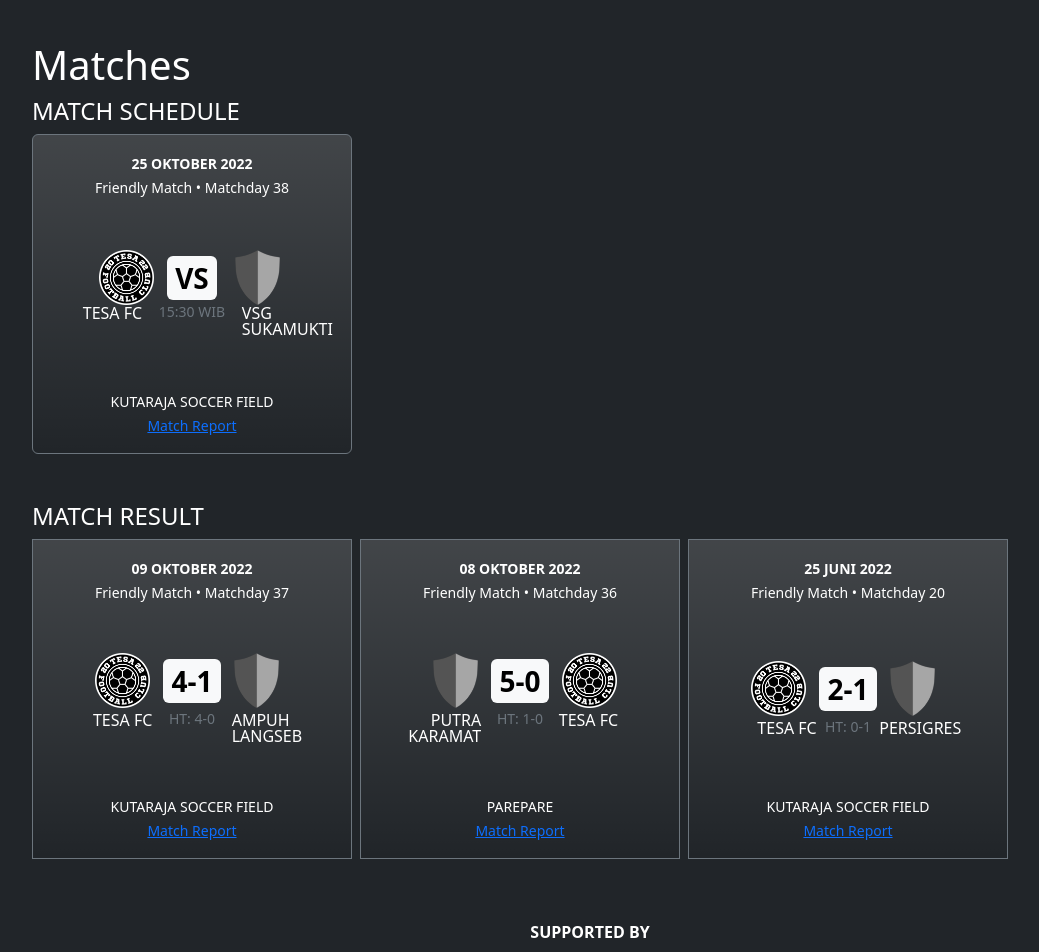
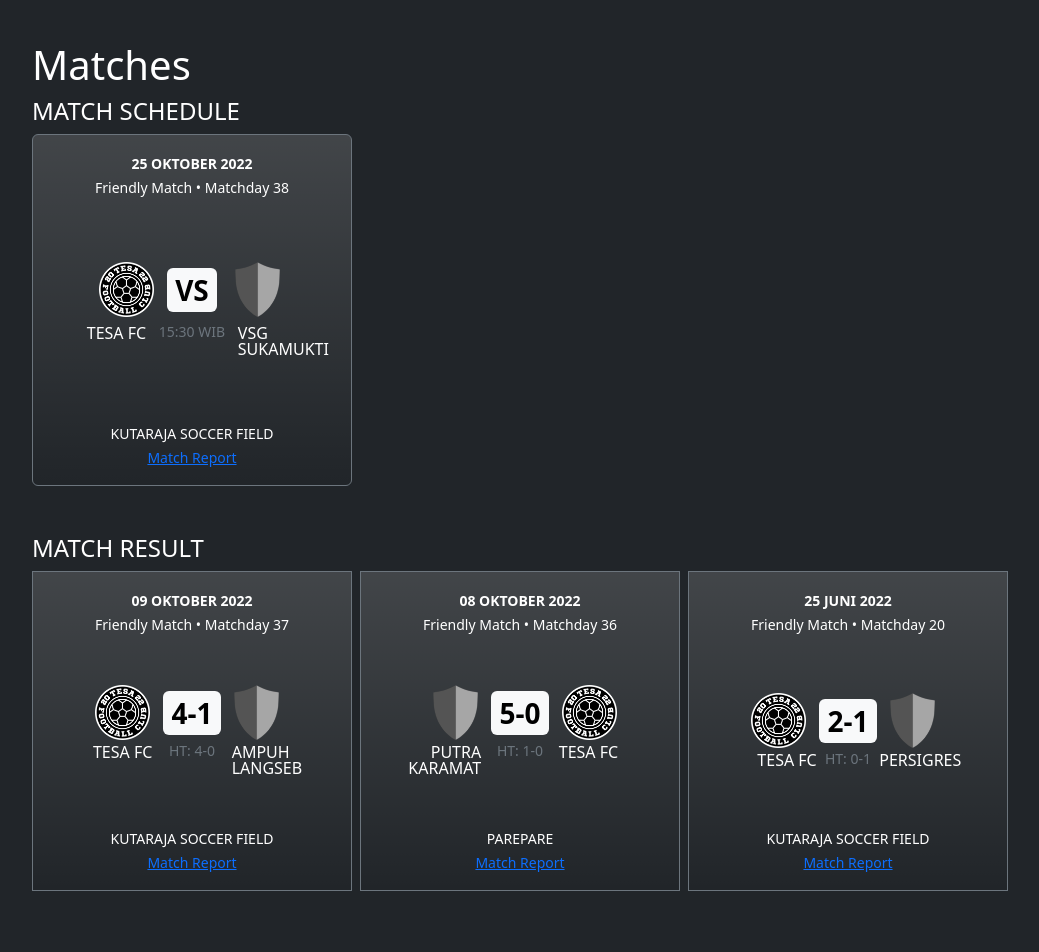
Before and after one commit to tesafc/tesafc.github.io, a Jekyll site: the page built from index.html, in a window 1280 px wide. Shown: the part 686-1638 px from the top of the page, without its empty margins (50-1089 px from the left). Built offline with Jekyll 4.4.1, drawn with Linux system fonts in a browser that asks for light colours; nearby versions of some CDN libraries.

Commit message:
Update index.html

```diff
--- a/index.html
+++ b/index.html
@@ -41,7 +41,7 @@
     <h4 class="text-uppercase">Match schedule</h4>
     <div class="d-flex flex-row flex-nowrap overflow-auto">
       {% for match in match-schedule %}
-      <div class="card h-100 text-bg-dark bg-gradient border-secondary me-2" style="min-width: 20rem; min-height: 20rem;">
+      <div class="card h-100 text-bg-dark bg-gradient border-secondary me-2" style="min-width: 20rem; min-height: 22rem;">
         <div class="card-header text-bg-dark bg-transparent text-center border-0 pt-3">
           <p class="card-text text-uppercase fw-bolder mb-0"><small>{{ match.time }}</small></p>
           <p class="card-text text-capitalize mb-0"><small>{{ match.competition }} • {{ match.matchday }}</small></p>
@@ -58,7 +58,7 @@
               <img src="{% if match.away-team.logo %}{{ match.away-team.logo | relative_url }}{% else %}{{ '/assets/img/logo/logo-blank.png' | relative_url }}{% endif %}" alt="" class="" width="auto" height="55">
             </div>
           </div>
-          <div class="row g-2">
+          <div class="row g-1 mt-1">
             <div class="col-4 d-flex justify-content-end text-end text-uppercase lh-1">{{ match.home-team.name }}</div>
             <div class="col-4 d-flex justify-content-center text-center text-uppercase text-secondary lh-1"><small>{{ match.kick-off }}</small></div>
             <div class="col-4 d-flex justify-content-start text-start text-uppercase lh-1">{{ match.away-team.name }}</div>
```
